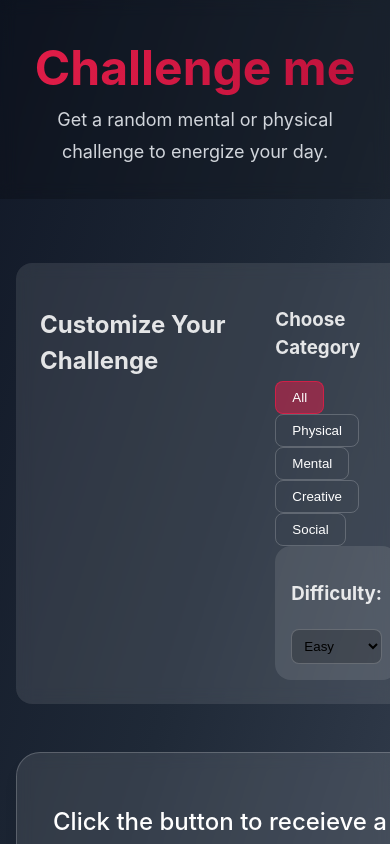
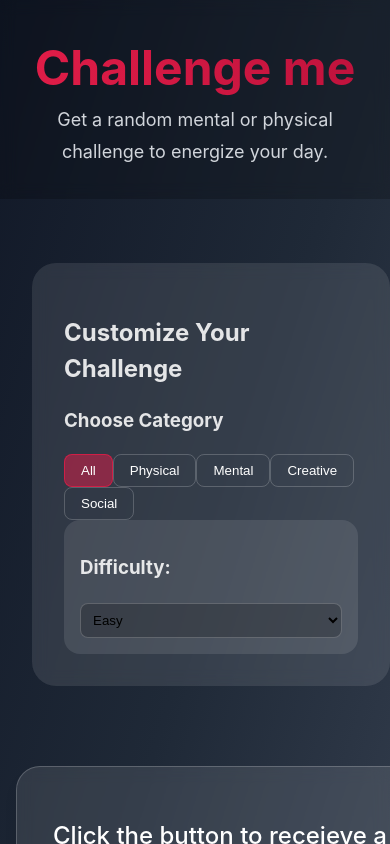
Before and after one commit to robertoandino/challenge-me, a React (Vite) app: page / in a window 390 px wide. Shown: the top 844 px of the page. Built offline with nearby package versions, Linux system fonts and the light colour scheme.

Commit message:
Refactor controls layout for improved responsiveness and styling

```diff
--- a/src/pages/Home.css
+++ b/src/pages/Home.css
@@ -40,17 +40,18 @@
     gap: 3rem;
 }
 
+.controls-wrapper {
+    width: 100%;
+    max-width: 800px;
+    margin: 0 auto 2rem;
+    padding: 0 1rem;
+}
+
 .controls-section {
-    width: 100%;
-    max-width: 32rem;
-    margin: 0 auto;
-    display: grid;
-    grid-template-columns: 2fr 1fr;
-    gap: 1.5rem;
     background: rgba(255, 255, 255, 0.1);
     backdrop-filter: blur(8px);
-    border-radius: 1rem;
-    padding: 1.5rem;
+    border-radius: 1.5rem;
+    padding: 2rem;
 }
 
 .category-section {
```
